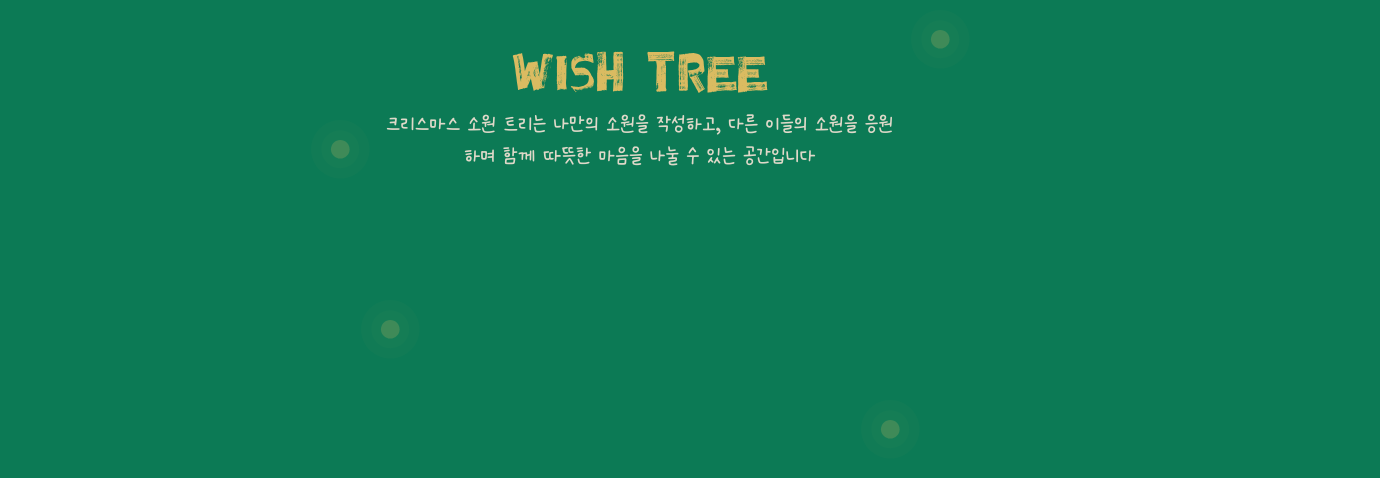
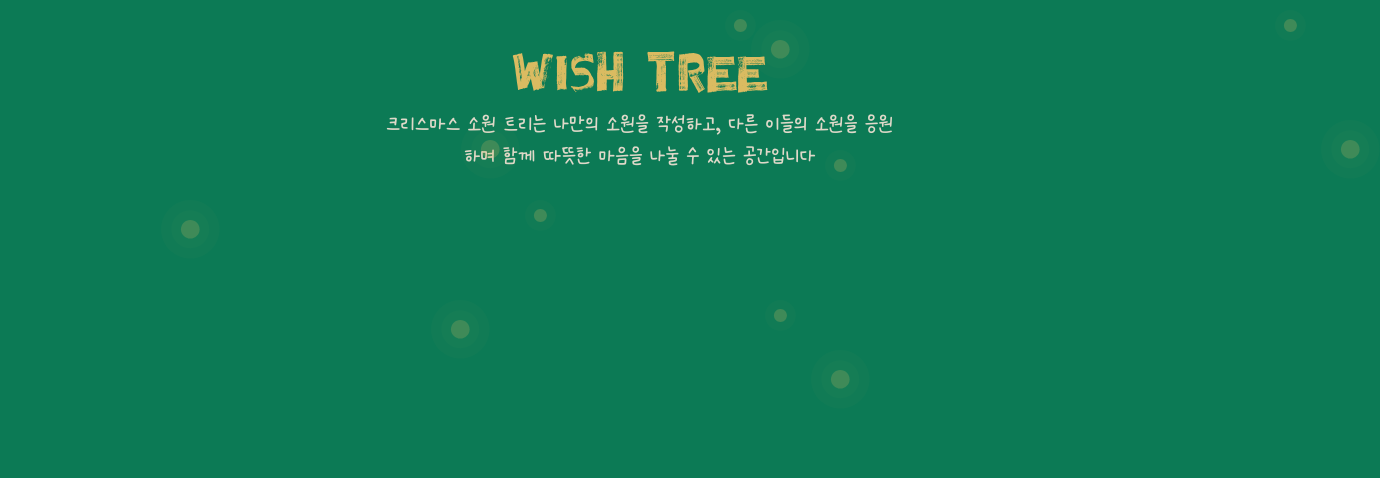
Before and after one commit to chaemina/wishtree-v1, a Next.js app in the folder wish-tree/: page / in a window 1280 px wide. Shown: the top 478 px of the page, 1380 px wide, since content can reach past the window. Built offline with nearby package versions, Linux system fonts and the light colour scheme.

Commit message:
feat: background svg animation

```diff
--- a/wish-tree/shared/components/atoms/icons/MediumLight.tsx
+++ b/wish-tree/shared/components/atoms/icons/MediumLight.tsx
@@ -0,0 +1,17 @@
+import type { SVGProps } from 'react';
+
+const MediumLight = (props: SVGProps<SVGSVGElement>) => {
+  return (
+<svg
+      {...props}
+      width="31" height="31" viewBox="0 0 31 31" fill="none" xmlns="http://www.w3.org/2000/svg" className="animate-fadeInOut"  >
+        <path d="M15.4201 21.91C19.0044 21.91 21.91 19.0044 21.91 15.4201C21.91 11.8357 19.0044 8.93005 15.4201 8.93005C11.8357 8.93005 8.93005 11.8357 8.93005 15.4201C8.93005 19.0044 11.8357 21.91 15.4201 21.91Z" fill="#DABB61"/>
+        <g opacity="0.1">
+          <path d="M15.42 30.84C23.9362 30.84 30.84 23.9362 30.84 15.42C30.84 6.90378 23.9362 0 15.42 0C6.90378 0 0 6.90378 0 15.42C0 23.9362 6.90378 30.84 15.42 30.84Z" fill="#DABB61"/>
+        </g>
+</svg>
+
+  );
+};
+
+export default MediumLight;
--- a/wish-tree/shared/components/molecules/SVGBackground.tsx
+++ b/wish-tree/shared/components/molecules/SVGBackground.tsx
@@ -1,14 +1,26 @@
 import LargeLight from "../atoms/icons/LargeLight";
+import MediumLight from "../atoms/icons/MediumLight";
 import { SVGBackgroundProps, Position } from "../../types/SVGBackgrountProps";
 
-const SVGBackground = ({ position }: SVGBackgroundProps) => {
+export const SVGBackground = ({ position }: SVGBackgroundProps) => {
 
   return (
+    <>
     <div
       className={`absolute z-0 transform ${position.LR} ${position.TB} w-[59px] h-[59px]`}>
       <LargeLight />
     </div>
+    </>
   );
 };
 
-export default SVGBackground;
+export const SVGBackgroundM = ({ position }: SVGBackgroundProps) => {
+  return (
+    <>
+    <div
+      className={`absolute z-0 transform ${position.LR} ${position.TB} w-[31px] h-[31px]`}>
+      <MediumLight />
+    </div>
+    </>
+  );
+};
--- a/wish-tree/shared/constants/position.ts
+++ b/wish-tree/shared/constants/position.ts
@@ -1,6 +1,18 @@
 export const POSITIONS = [
-    { TB: 'translate-x-[300px]', LR: 'translate-y-[10px]' },
-    { TB: 'translate-x-[-300px]', LR: 'translate-y-[120px]' },
-    { TB: 'translate-x-[-250px]', LR: 'translate-y-[300px]' },
-    { TB: 'translate-x-[250px]', LR: 'translate-y-[400px]' }
+    { TB: 'translate-x-[140px]', LR: 'translate-y-[20px]' },
+    { TB: 'translate-x-[-150px]', LR: 'translate-y-[120px]' },
+    { TB: 'translate-x-[-450px]', LR: 'translate-y-[200px]' },
+    { TB: 'translate-x-[200px]', LR: 'translate-y-[350px]' },
+    { TB: 'translate-x-[-180px]', LR: 'translate-y-[300px]' },
+    { TB: 'translate-x-[-700px]', LR: 'translate-y-[400px]' },
+    { TB: 'translate-x-[710px]', LR: 'translate-y-[120px]' },
+    { TB: 'translate-x-[-700px]', LR: 'translate-y-[20px]' },
   ];
+
+  export const POSITIONS_M = [
+    { TB: 'translate-x-[100px]', LR: 'translate-y-[10px]' },
+    { TB: 'translate-x-[-100px]', LR: 'translate-y-[200px]' },
+    { TB: 'translate-x-[140px]', LR: 'translate-y-[300px]' },
+    { TB: 'translate-x-[200px]', LR: 'translate-y-[150px]' },
+    { TB: 'translate-x-[650px]', LR: 'translate-y-[10px]' },
+  ];
--- a/wish-tree/src/app/layout.tsx
+++ b/wish-tree/src/app/layout.tsx
@@ -1,6 +1,6 @@
 import Header from "../../shared/components/atoms/icons/Header";
-import SVGBackground from "../../shared/components/molecules/SVGBackground";
-import { POSITIONS } from "../../shared/constants/position";
+import {SVGBackground, SVGBackgroundM} from "../../shared/components/molecules/SVGBackground";
+import { POSITIONS, POSITIONS_M} from "../../shared/constants/position";
 
 import "./globals.css";
 
@@ -12,9 +12,12 @@ export default function RootLayout({
 
   return (
     <html>
-      <body className="relative w-screen h-screen items-center flex flex-col">
+      <body className="relative w-screen h-screen items-center flex flex-col overflow-hidden">
          {POSITIONS.map((position, index) => (
           <SVGBackground key={index} position={position} />
+        ))}
+          {POSITIONS_M.map((position, index) => (
+          <SVGBackgroundM key={index} position={position} />
         ))}
         <Header className="relative z-10 h-[4rem] w-[50%] mobile:w-[50%] laptop:w-[40%] desktop:w-[20%] mt-10 mb-1" />
         {children}
--- a/wish-tree/tailwind.config.ts
+++ b/wish-tree/tailwind.config.ts
@@ -7,13 +7,29 @@ export default {
     "./src/app/**/*.{js,ts,jsx,tsx,mdx}",
   ],
   safelist: [
+    'translate-x-[100px]',
+    'translate-x-[140px]',
+    'translate-x-[200px]',
+    'translate-x-[250px]',
     'translate-x-[300px]',
+    'translate-x-[700px]',
+    'translate-x-[710px]',
+    'translate-x-[650px]',
+    'translate-x-[-100px]',
+    'translate-x-[-150px]',
+    'translate-x-[-180px]',
+    'translate-x-[-300px]',
+    'translate-x-[-700px]',
+    'translate-x-[-450px]',
+
     'translate-y-[10px]',
-    'translate-x-[-300px]',
+    'translate-y-[20px]',
     'translate-y-[120px]',
-    'translate-x-[-250px]',
+    'translate-y-[150px]',
+    'translate-y-[200px]',
     'translate-y-[300px]',
-    'translate-x-[250px]',
+    'translate-y-[330px]',
+    'translate-y-[350px]',
     'translate-y-[400px]',
   ],
   theme: {
```
Also changed, not shown: wish-tree/shared/types/SVGBackgrountProps.tsx (line endings or trailing spaces).
